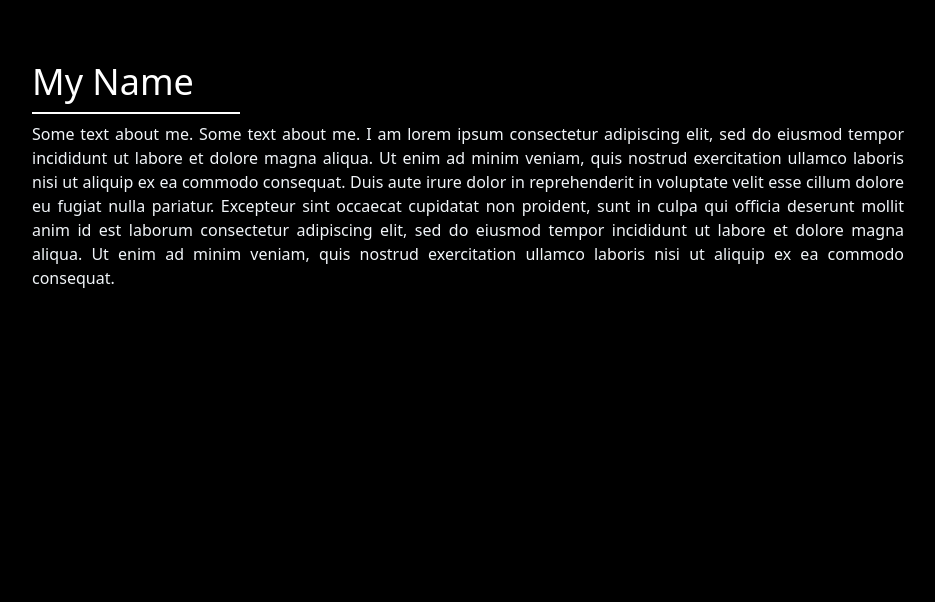
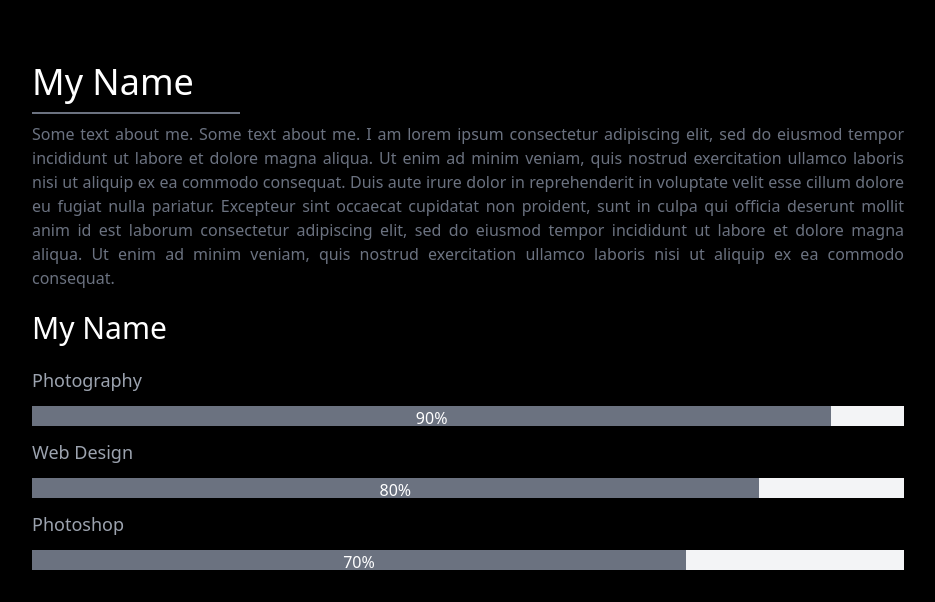
Before and after one commit to Arunkumar032024/PortFolio3, a website built with Vite: page index.html in a window 1280 px wide. Shown: the part 958-1560 px from the top of the page, without its empty margins (172-1107 px from the left). Before the commit the page ends 1260 px from the top, so only its background shows below. Built offline with nearby package versions, Linux system fonts and the light colour scheme.

Commit message:
Add skill

```diff
--- a/index.html
+++ b/index.html
@@ -47,8 +47,31 @@
     <main class="sm:ms-[160.55px] lg:max-w-4xl lg:mx-auto">
     <!-- about section  -->
     <section class="p-3" id="about">
-        <h2 class="text-4xl relative after:absolute after:content-[''] after:w-52 after:h-0.5 after:bg-white after:-bottom-3 after:left-0 mb-5">My Name</h2>
-        <p class="text-justify text-slate-100">Some text about me. Some text about me. I am lorem ipsum consectetur adipiscing elit, sed do eiusmod tempor incididunt ut labore et dolore magna aliqua. Ut enim ad minim veniam, quis nostrud exercitation ullamco laboris nisi ut aliquip ex ea commodo consequat. Duis aute irure dolor in reprehenderit in voluptate velit esse cillum dolore eu fugiat nulla pariatur. Excepteur sint occaecat cupidatat non proident, sunt in culpa qui officia deserunt mollit anim id est laborum consectetur adipiscing elit, sed do eiusmod tempor incididunt ut labore et dolore magna aliqua. Ut enim ad minim veniam, quis nostrud exercitation ullamco laboris nisi ut aliquip ex ea commodo consequat.</p>
+        <div class="mb-5">
+            <h2 class="text-4xl relative after:absolute after:content-[''] after:w-52 after:h-0.5 after:bg-gray-500 after:-bottom-3 after:left-0 mb-5">My Name</h2>
+            <p class="text-justify text-gray-500">Some text about me. Some text about me. I am lorem ipsum consectetur adipiscing elit, sed do eiusmod tempor incididunt ut labore et dolore magna aliqua. Ut enim ad minim veniam, quis nostrud exercitation ullamco laboris nisi ut aliquip ex ea commodo consequat. Duis aute irure dolor in reprehenderit in voluptate velit esse cillum dolore eu fugiat nulla pariatur. Excepteur sint occaecat cupidatat non proident, sunt in culpa qui officia deserunt mollit anim id est laborum consectetur adipiscing elit, sed do eiusmod tempor incididunt ut labore et dolore magna aliqua. Ut enim ad minim veniam, quis nostrud exercitation ullamco laboris nisi ut aliquip ex ea commodo consequat.</p>
+        </div>
+        <div class="mb-5">
+            <h2 class="text-3xl relative  mb-5">My Name</h2>
+            <div class="mb-3">
+                <p class="mb-3 text-lg text-gray-400">Photography</p>
+                <div class="h-5 w-full bg-gray-100">
+                    <div class="h-[inherit] w-11/12 bg-gray-500 text-center">90%</div>
+                </div>
+            </div>
+            <div class="mb-3">
+                <p class="mb-3 text-lg text-gray-400">Web Design</p>
+                <div class="h-5 w-full bg-gray-100">
+                    <div class="h-[inherit] w-10/12 bg-gray-500 text-center">80%</div>
+                </div>
+            </div>
+            <div class="mb-3">
+                <p class="mb-3 text-lg text-gray-400">Photoshop</p>
+                <div class="h-5 w-full bg-gray-100">
+                    <div class="h-[inherit] w-9/12 bg-gray-500 text-center">70%</div>
+                </div>
+            </div>
+        </div>
     </section>
     <!-- End about section  -->
     </main>
```
Also changed, not shown: README.md, build/output.css.
